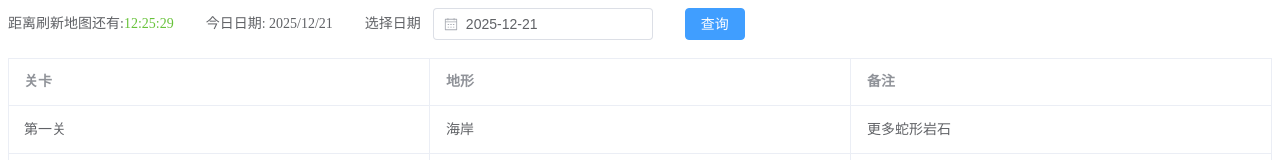
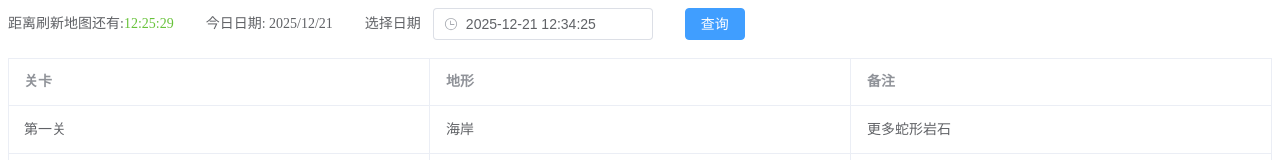
Before and after one commit to yingsuizhe/peak-today-map, a Vue app: page / in a window 1280 px wide. Shown: the top 160 px of the page. Built offline with nearby package versions, Linux system fonts and the light colour scheme.

Commit message:
修改日期选择框为日期时间选择框, 删除快捷键

```diff
--- a/src/App.vue
+++ b/src/App.vue
@@ -52,6 +52,7 @@ const calculateTodayMap = () => {
     // 获取当日时间
     // const date = new Date();
     // 计算距离初始时间过去了多久
+    console.log(queryDate.value)
     const days = Math.floor((queryDate.value.getTime() - initMap.date.getTime()) / (1000 * 60 * 60 * 24)) + 1;
     // 过去的天数加上轮转编号取模于21, 计算出今天是第几轮
     const rotationId = (days + initMap.id) % 21
@@ -65,13 +66,6 @@ onBeforeMount(() => {
     // 获取地图数据
     calculateTodayMap()
 })
-
-const shortcuts = [
-    {
-        text: "今天",
-        value: new Date()
-    }
-]
 </script>
 
 <template>
@@ -85,9 +79,9 @@ const shortcuts = [
         </el-form-item>
         <el-form-item label="选择日期">
             <el-date-picker
+                type="datetime"
                 v-model="queryDate"
                 :clearable="false"
-                :shortcuts="shortcuts"
             />
         </el-form-item>
         <el-form-item>
```
